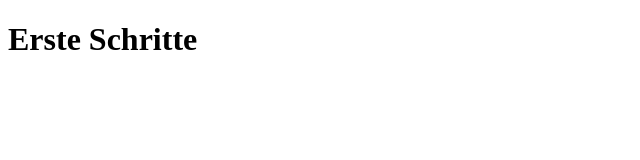
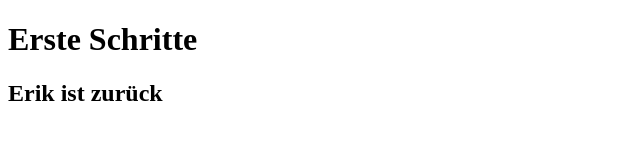
Before and after one commit to lenakec/gr1, a plain HTML site: page index.html in a window 1280 px wide. Shown: the whole page, without its empty margins (0-640 px from the left). Drawn offline with Linux system fonts and the light colour scheme.

Commit message:
2. Änderung

```diff
--- a/index.html
+++ b/index.html
@@ -8,5 +8,6 @@
 </head>
 <body>
   <h1>Erste Schritte</h1>
+  <h2>Erik ist zurück</h2>
 </body>
 </html>
```
